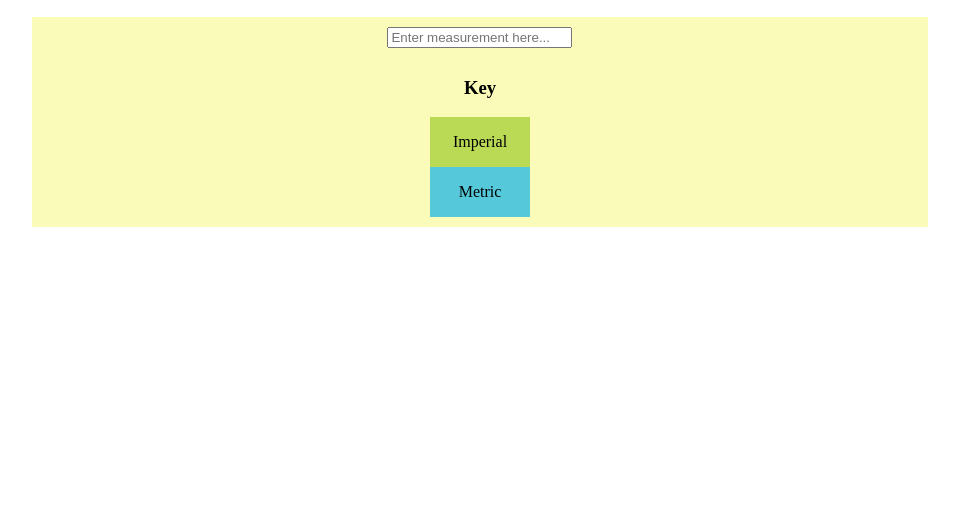
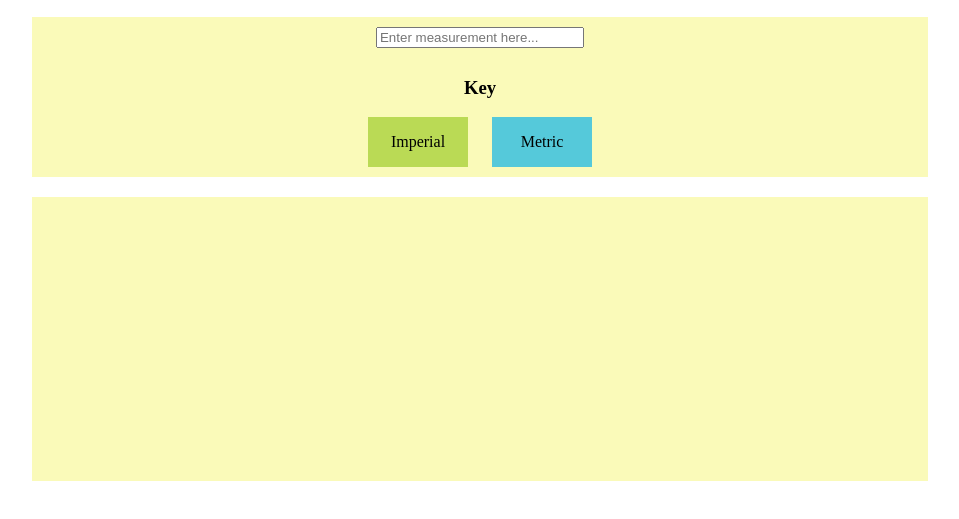
Before and after one commit to michael-leese/length-converter-app, a plain HTML site: page index.html in a window 1280 px wide. Shown: the part 157-676 px from the top of the page, without its empty margins (160-1119 px from the left). Drawn offline with Linux system fonts and the light colour scheme.

Commit message:
change styling of cards and key to better suit viewpoint

```diff
--- a/assets/style/main.css
+++ b/assets/style/main.css
@@ -40,6 +40,12 @@ body {
 .input{
     width:200px;
 }
+
+.keyrow{
+    display: flex;
+    width: 25%;
+    justify-content: space-between;
+}
 .imperial-key {
     display: flex;
     align-items: center;
@@ -64,9 +70,36 @@ body {
 
 /*----------------------------output card-----------*/
 
-.card-container {
+.cardrow {
     width: 70%;
     margin: 20px auto;
+    display: flex;
+    background-color: #fafab9;
+}
+.imperial{
+    padding: 0;
+    margin: 10px auto;
+    width: 50%;
+    display: flex;
+    flex-direction: column-reverse;
+    align-items: center;
+}
+.metric{
+    padding: 0;
+    margin: 10px auto;
+    width: 50%;
+    display: flex;
+    flex-direction: column-reverse;
+    align-items: center;
+}
+.card-container {
+    width: 50%;
+    margin: 10px auto;
+}
+h4{
+    padding:0;
+    margin:5px auto;
+    margin-bottom: 5px;
 }
 
 .card1 {
--- a/index.html
+++ b/index.html
@@ -19,7 +19,7 @@
 		<div class="row">
 			<form class="lengthform" id="lengthform">
 				<div class="formrow">
-					<input placeholder="Enter measurement here..." type="number" name="measurement" id="lengthInput" />
+					<input class="input" placeholder="Enter measurement here..." type="number" name="measurement" id="lengthInput" />
 					<!--			<select name="unitInputType" id="unitInputType" onchange="myNewFunction(this);">
 					<option selected disabled>Unit Input</option>
 					<option value="ikm">Kilometers</option>
@@ -45,15 +45,19 @@
 				</select>                                   -->
 				</div>
 				<h3>Key</h3>
+				<div class="keyrow">
 					<div class="imperial-key">
 						<p class="margin-center">Imperial</p>
 					</div>
 					<div class="metric-key">
 						<p class="margin-center">Metric</p>
 					</div>
+				</div>
 			</form>
 
 		</div>
+		<div class="cardrow">
+			<div class="imperial">
 				<div class="card-container" id="Moutp">
 					<div class="card1">
 						<div class="card-block">
@@ -86,6 +90,8 @@
 						</div>
 					</div>
 				</div>
+			</div>
+			<div class="metric">
 				<div class="card-container" id="Kmoutp">
 					<div class="card2">
 						<div class="card-block">
@@ -119,7 +125,8 @@
 					</div>
 				</div>
 			</div>
-
+		</div>
+	</div>
 	<script src="assets/script/main.js"></script>
 
 
```
Lines whose indentation alone changed are shown as unchanged.
